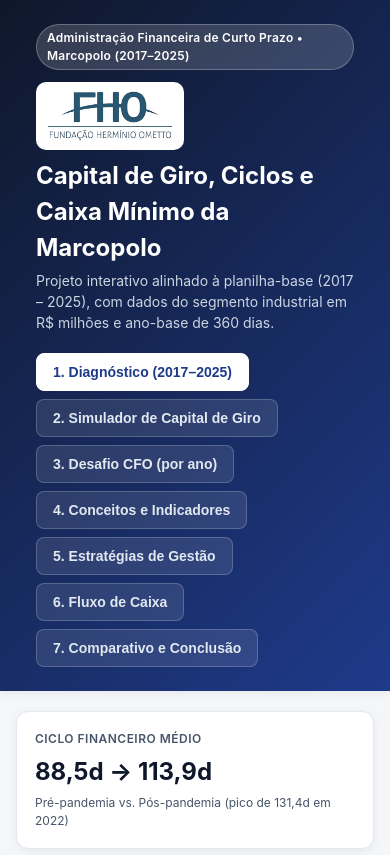
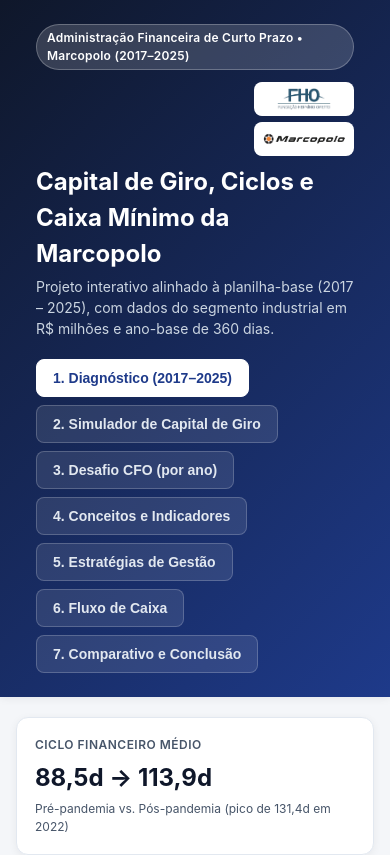
Before and after one commit to WillianDanielCalefi/adm-curtoprazo, a plain HTML site: page index.html in a window 390 px wide. Shown: the top 855 px of the page. Drawn offline with Linux system fonts and the light colour scheme.

Commit message:
logo marcopolo

```diff
--- a/index.html
+++ b/index.html
@@ -52,23 +52,53 @@
       padding: 0 16px;
     }
 
+    header .container {
+      position: relative;
+    }
+
     .header-top {
+      display: block;
+    }
+
+    .header-logos {
       display: flex;
-      flex-wrap: wrap;
-      justify-content: space-between;
+      flex-direction: column;
       align-items: center;
-      gap: 12px;
+      gap: 10px;
+      position: absolute;
+      top: 0;
+      right: 16px;
+      max-width: 100%;
     }
 
     .header-logo {
-      width: 180px;
-      max-width: 24%;
-      max-height: 100px;
-      padding: 8px;
-      border-radius: 10px;
-      background: #fff;
+      width: 160px;
+      height: 48px;
       object-fit: contain;
       flex: 0 0 auto;
+      padding: 6px;
+      border-radius: 8px;
+      background: #fff;
+    }
+
+    .marcopolo-logo {
+      position: relative;
+      width: 160px;
+      height: 48px;
+      overflow: hidden;
+      flex: 0 0 auto;
+      border-radius: 8px;
+      background: #fff;
+    }
+
+    .marcopolo-logo img {
+      position: absolute;
+      top: 50%;
+      left: 50%;
+      width: 130%;
+      max-width: none;
+      height: auto;
+      transform: translate(-50%, -50%);
     }
 
     .badge {
@@ -322,11 +352,17 @@
     }
 
     @media (max-width: 700px) {
-      .header-logo {
-        width: 160px;
-        max-width: 38vw;
-        max-height: 70px;
-      }
+      header .container { position: static; }
+      .header-top { display: flex; flex-wrap: wrap; align-items: flex-start; gap: 12px; }
+      .header-logos { position: static; gap: 4px; margin-left: auto; }
+      .header-logo { width: 120px; height: 40px; }
+      .marcopolo-logo { width: 120px; height: 40px; }
+    }
+
+    @media (max-width: 400px) {
+      .header-logos { gap: 6px; }
+      .header-logo { width: 100px; height: 34px; }
+      .marcopolo-logo { width: 100px; height: 34px; }
     }
 
     @media (max-width: 860px) {
@@ -669,7 +705,12 @@
     <div class="container">
       <div class="header-top">
         <span class="badge">Administração Financeira de Curto Prazo • Marcopolo (2017–2025)</span>
-        <img class="header-logo" src="images-removebg-preview.png" alt="Fundação Hermínio Ometto" />
+        <div class="header-logos">
+          <img class="header-logo" src="images-removebg-preview.png" alt="Fundação Hermínio Ometto" />
+          <div class="marcopolo-logo" role="img" aria-label="Marcopolo">
+            <img src="logo_marcopolo.png" alt="" />
+          </div>
+        </div>
       </div>
       <h1>Capital de Giro, Ciclos e Caixa Mínimo da Marcopolo</h1>
       <p class="subtitle">
```
Also changed, not shown: logo_marcopolo.png (added).
